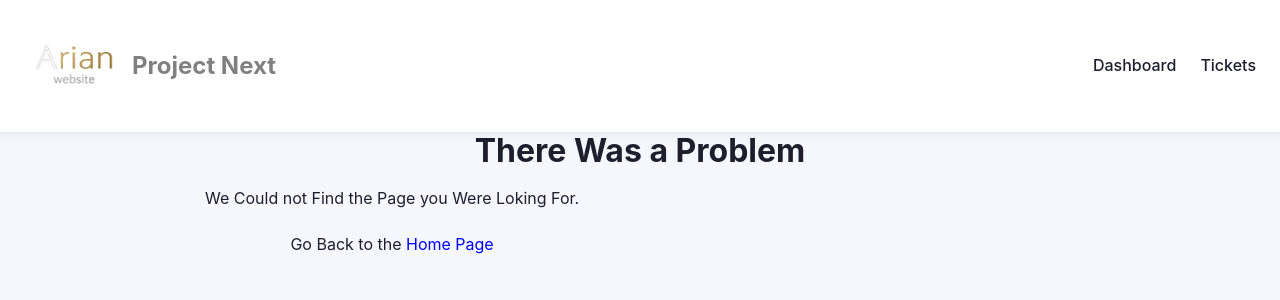
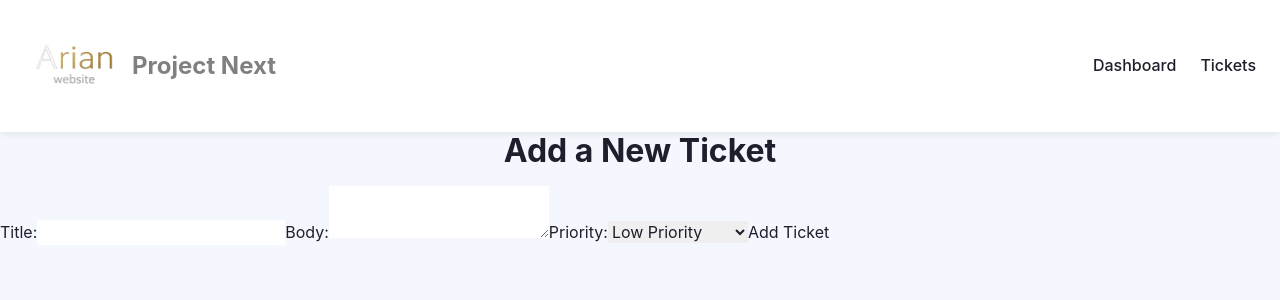
Before and after one commit to arian-pashaei-fam/Project-Next, a Next.js app: page /create in a window 1280 px wide. Before the commit this address had no page. Shown: the top 300 px of the page. Built offline with nearby package versions, Linux system fonts and the light colour scheme.

Commit message:
Compnent Form

```diff
--- a/_data/db.json
+++ b/_data/db.json
@@ -20,6 +20,13 @@
       "body": "Lorem ipsum dolor sit, amet consectetur adipisicing elit.Reprehenderit quaerat amet cupiditate ea nisi dolorum unde ad dolores adipisci quasi ab aspernatur consectetur ipsum totam maxime,accusamus, voluptatem vitae aliquid!",
       "priority": "high",
       "user_email": "sorena@test.com"
+    },
+    {
+      "id": "ea4b",
+      "title": "arian",
+      "body": "pashaehastn",
+      "priority": "low",
+      "user_email": "arian@text.com"
     }
   ]
 }
--- /dev/null
+++ b/app/create/CreateForm.jsx
@@ -0,0 +1,72 @@
+"use client";
+
+import { useRouter } from "next/navigation";
+import { useState } from "react";
+
+export default function CreateForm() {
+  const router = useRouter();
+
+  const [title, setTitle] = useState("");
+  const [body, setBody] = useState("");
+  const [priority, setPriority] = useState("low");
+  const [isLoading, setIsLoading] = useState(false);
+
+  const handleSubmit = async (e) => {
+    e.preventDefault();
+    setIsLoading(true);
+
+    const ticket = {
+      title,
+      body,
+      priority,
+      user_email: "arian@text.com",
+    };
+
+    const res = await fetch("http://localhost:4000/tickets", {
+      method: "POST",
+      headers: { "Content-Type": "application/json" },
+      body: JSON.stringify(ticket),
+    });
+
+    if (res.status === 201) {
+        router.push("/tickets");
+        router.refresh();
+    }
+  };
+
+  return (
+    <form onSubmit={handleSubmit}>
+      <label>
+        <span>Title:</span>
+        <input
+          required
+          type="text"
+          onChange={(e) => setTitle(e.target.value)}
+          value={title}
+        />
+      </label>
+      <label>
+        <span>Body:</span>
+        <textarea
+          required
+          onChange={(e) => setBody(e.target.value)}
+          value={body}
+        />
+      </label>
+
+      <label>
+        <span>Priority:</span>
+        <select onChange={(e) => setPriority(e.target.value)} value={priority}>
+          <option value="low">Low Priority</option>
+          <option value="medium">Medium Priority</option>
+          <option value="high">High Priority</option>
+        </select>
+      </label>
+
+      <button disabled={isLoading}>
+        {isLoading && <span>Adding ...</span>}
+        {!isLoading && <span>Add Ticket</span>}
+      </button>
+    </form>
+  );
+}
--- /dev/null
+++ b/app/create/page.jsx
@@ -0,0 +1,10 @@
+import CreateForm from "./CreateForm";
+
+export default function CreateTicket() {
+  return (
+    <div>
+      <h2 className="text-center">Add a New Ticket</h2>
+      <CreateForm />
+    </div>
+  );
+}
--- a/app/tickets/TicketList.jsx
+++ b/app/tickets/TicketList.jsx
@@ -4,7 +4,7 @@ async function getTickets() {
   // static BackEnd with json
   const res = await fetch("http://localhost:4000/tickets", {
     next: {
-      revalidate: 20,
+      revalidate: 0,
     },
   });
 
```
